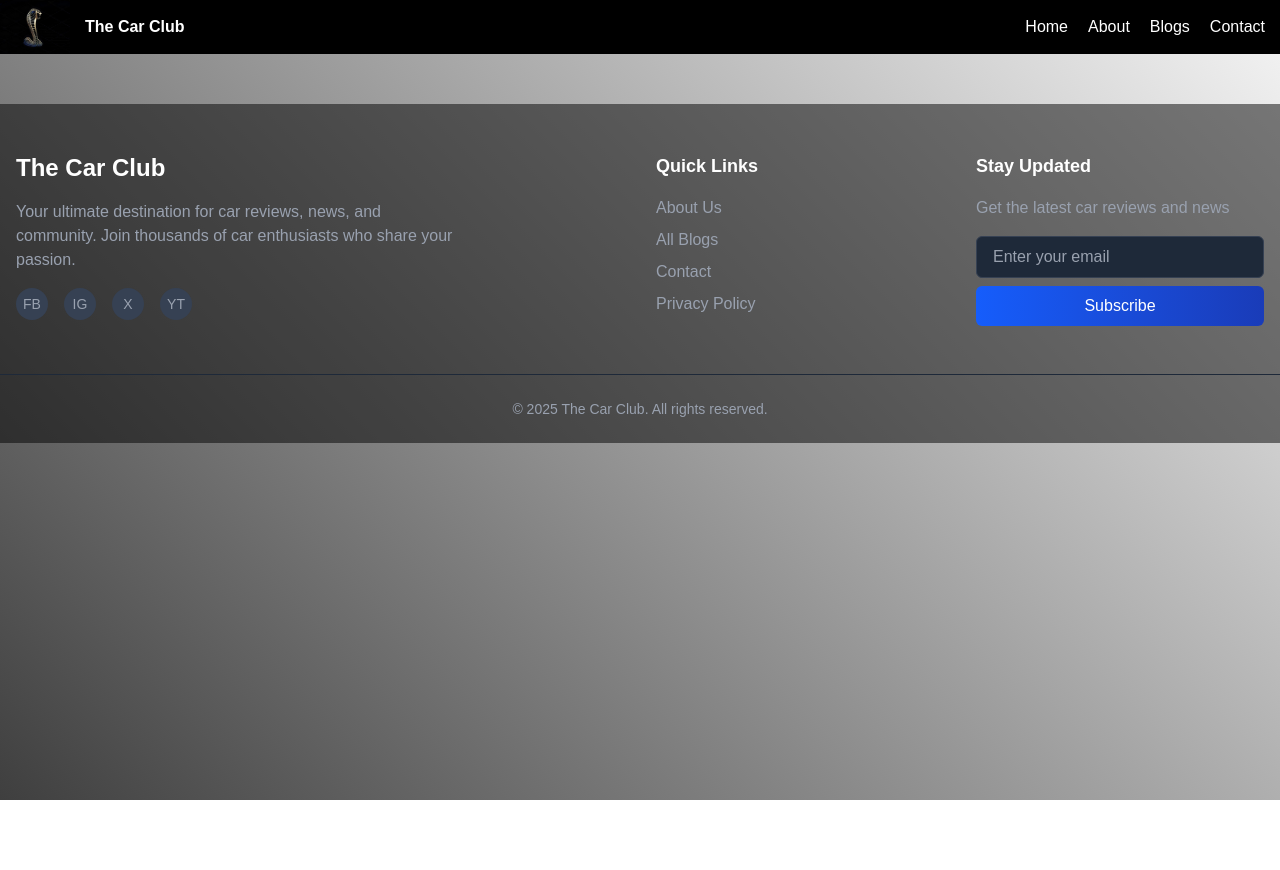
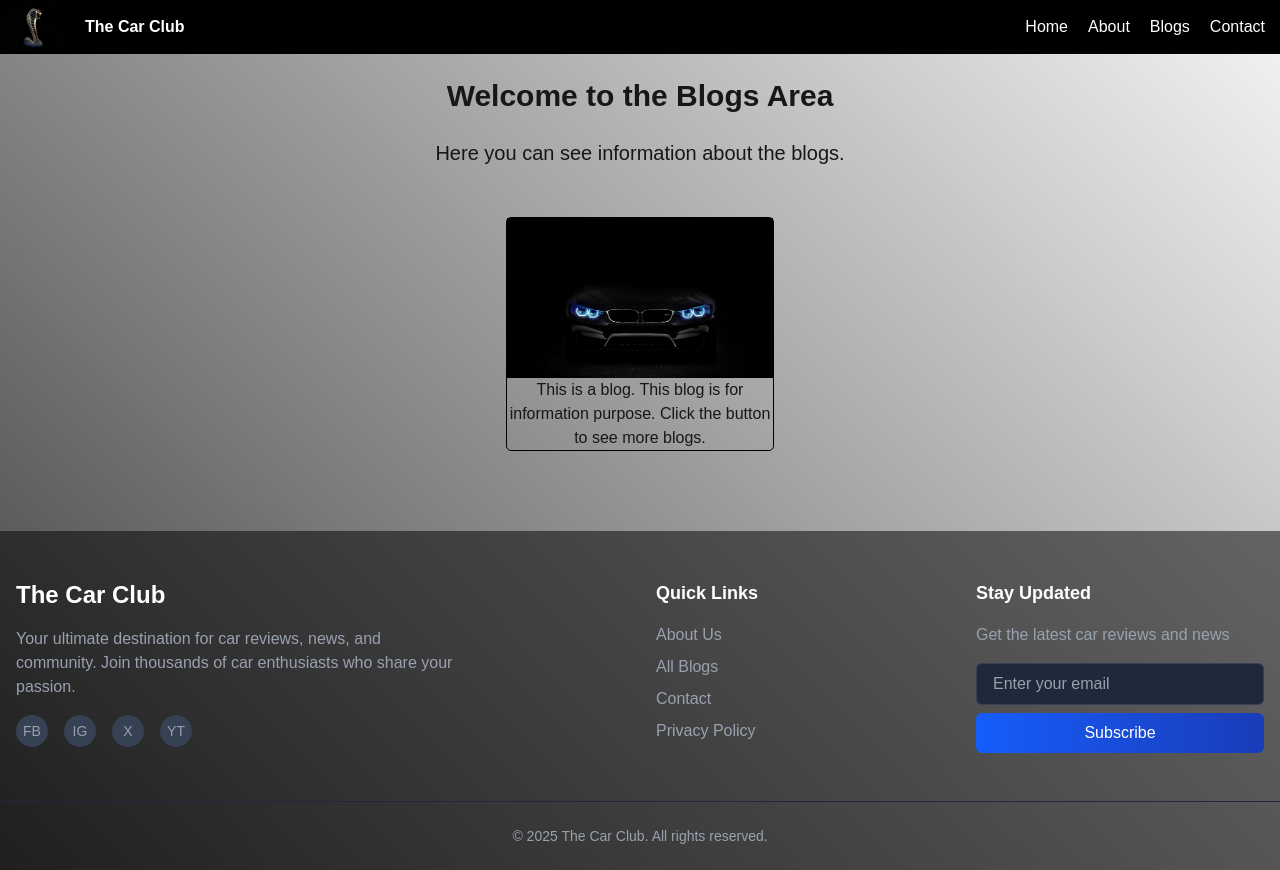
Before and after one commit to rajamuhammadali628-hu/The-Car-Club, a Next.js app in the folder thecarclub/: page /blogs in a window 1280 px wide. Before the commit the page ends 800 px from the top, so only its background shows below. Built offline with nearby package versions, Linux system fonts and the light colour scheme.

Commit message:
Modifying the Blogs page

```diff
--- a/thecarclub/app/blogs/page.js
+++ b/thecarclub/app/blogs/page.js
@@ -1,9 +1,31 @@
 import React from 'react'
+import styles from "./page3.module.css";
+import Image from 'next/image';
 
 const  Blogs= () => {
   return (
     <>
-      <h1>This is my Blogs page</h1>
+      <br />
+      <br />
+      <div className={styles.blogcontent}>
+        <div className={styles.blogsubcontent}>
+          <h1>Welcome to the Blogs Area</h1>
+          <h2>Here you can see information about the blogs.</h2>
+        </div>
+      </div>
+      <br />
+      <div className={styles.blogmaincontent}>
+        <div className={styles.blogcontentin}>
+            <Image
+            src="/BMW.jpg"
+            alt="Eyes of BMW"
+            width={300}
+            height={150}
+            className={styles.heroImage}
+          />
+          <p>This is a blog. This blog is for information purpose. Click the button to see more blogs.</p>
+        </div>
+      </div>
     </>
   )
 }
--- a/thecarclub/app/blogs/page3.module.css
+++ b/thecarclub/app/blogs/page3.module.css
@@ -0,0 +1,41 @@
+.blogcontent{
+    width: 100%;
+    display: flex;
+    justify-content: center;
+    margin: auto;
+}
+
+.blogcontent .blogsubcontent{
+    width: 50%;
+    padding: 15px;
+    justify-content: center;
+    text-align: center;
+}
+
+.blogcontent .blogsubcontent h1{
+    font-size: 30px;
+    font-family: Arial, sans-serif;
+    font-weight: bold;
+    padding: 10px;
+}
+
+.blogcontent .blogsubcontent h2{
+    font-size: 20px;
+    font-family: Arial, sans-serif;
+    padding: 10px;
+}
+
+.blogmainconent{
+    width: 100%;
+    display: flex;
+    gap: 20px;
+    margin: auto;
+}
+
+.blogcontentin{
+    width: 21%;
+    margin: auto;
+    border: 1px solid black;
+    border-radius: 5px;
+    text-align: center;
+}
```
